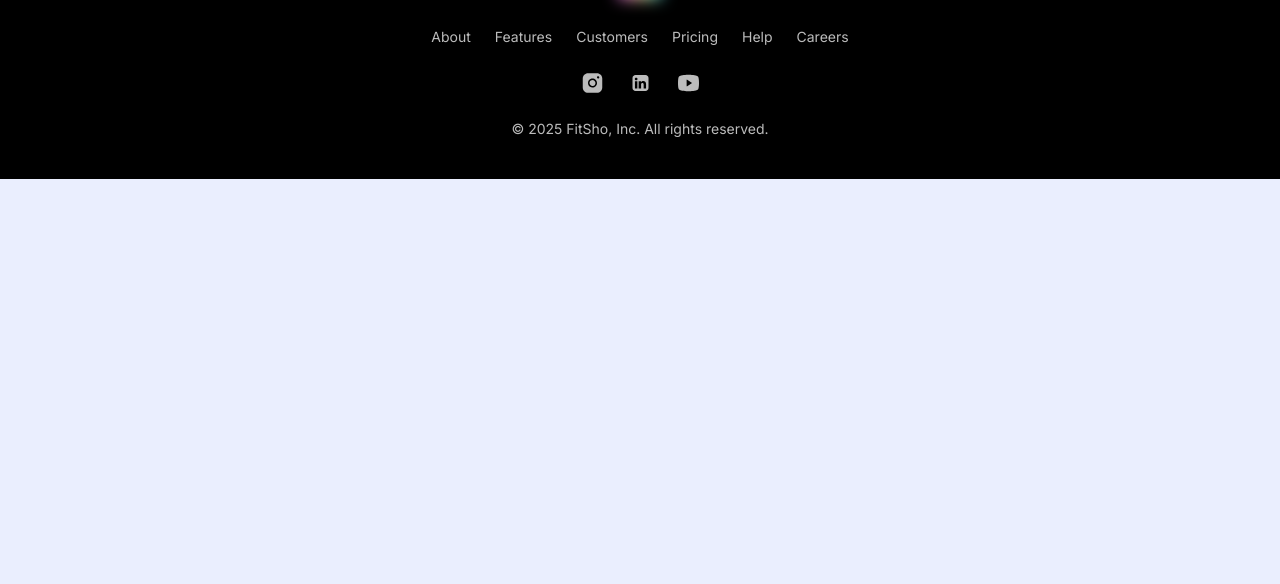
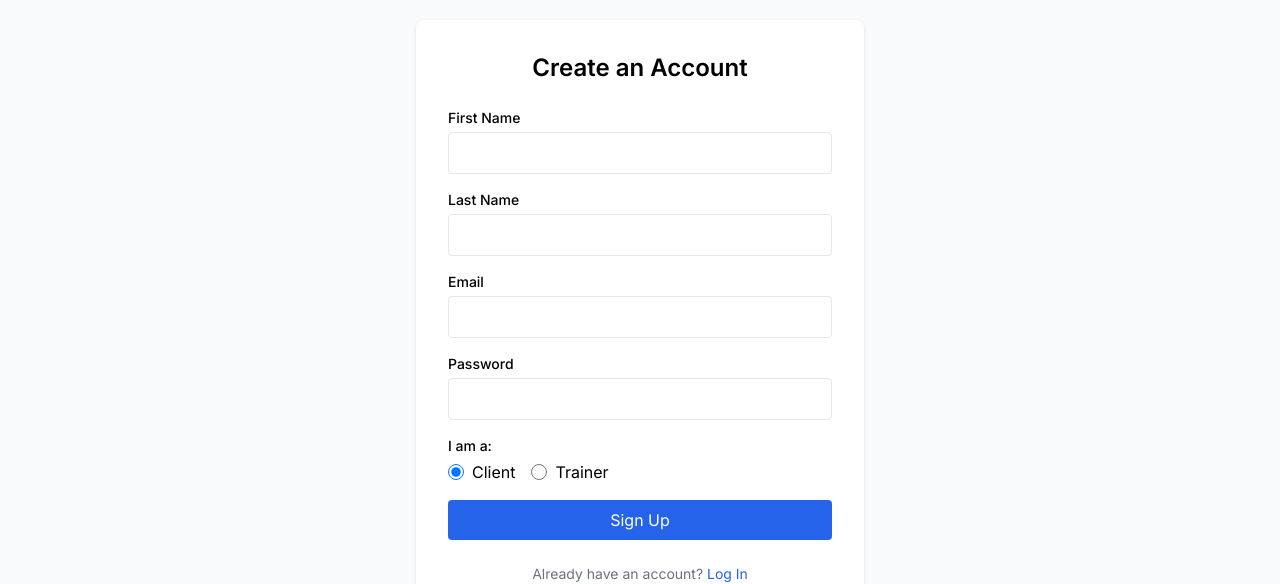
Before and after one commit to fit-sho/fitsho, a Next.js app: page /signup in a window 1280 px wide. Shown: the part 221-805 px from the top of the page. Built offline with nearby package versions, Linux system fonts and the light colour scheme; no server answers; a web font is replaced by a local one.

Commit message:
new signup page

```diff
--- a/src/app/signup/page.tsx
+++ b/src/app/signup/page.tsx
@@ -1,9 +1,182 @@
-import { SignUpForm } from "@/loginSections/SignUpForm";
+"use client";
+import { supabase } from "@/utils/supabase";
+import { useRouter } from "next/navigation";
+import { useState } from "react";
 
-export default function signupPage() {
+export default function SignUpPage() {
+  const router = useRouter();
+  const [firstName, setFirstName] = useState("");
+  const [lastName, setLastName] = useState("");
+  const [email, setEmail] = useState("");
+  const [password, setPassword] = useState("");
+  const [role, setRole] = useState<"client" | "trainer">("client");
+  const [loading, setLoading] = useState(false);
+  const [errorMsg, setErrorMsg] = useState<string | null>(null);
+  const [successMsg, setSuccessMsg] = useState<string | null>(null);
+
+  const handleSignUp = async (e: React.FormEvent) => {
+    e.preventDefault();
+    setErrorMsg(null);
+    setSuccessMsg(null);
+    setLoading(true);
+
+    const { data: { user }, error: authError } = await supabase.auth.signUp({
+      email,
+      password,
+    });
+
+    if (authError) {
+      setErrorMsg(authError.message);
+      setLoading(false);
+      return;
+    }
+
+    if (user) {
+      const { error: insertError } = await supabase.from("users").insert([
+        {
+          id: user.id,
+          email: email,
+          password: password,
+          first_name: firstName,
+          last_name: lastName,
+          role,
+        },
+      ]);
+
+      if (insertError) {
+        // If insertion fails (e.g. constraint), you might want to rollback or show message
+        setErrorMsg(insertError.message);
+        setLoading(false);
+        return;
+      }
+    }
+
+    setSuccessMsg(
+      "Sign-up successful! Check your email to confirm (if required)."
+    );
+    setLoading(false);
+
+    // Redirect to login page
+    setTimeout(() => {
+      router.push("/login");
+    }, 1500);
+  };
+
   return (
-    <>
-      <SignUpForm />
-    </>
+    <div className="min-h-screen flex items-center justify-center bg-gray-50">
+      <div className="max-w-md w-full bg-white p-8 rounded-lg shadow">
+        <h1 className="text-2xl font-semibold text-center mb-6">
+          Create an Account
+        </h1>
+
+        <form onSubmit={handleSignUp} className="space-y-4">
+          <div>
+            <label htmlFor="firstName" className="block text-sm font-medium">
+              First Name
+            </label>
+            <input
+              id="firstName"
+              type="text"
+              required
+              value={firstName}
+              onChange={(e) => setFirstName(e.target.value)}
+              className="mt-1 block w-full px-3 py-2 border rounded focus:outline-none focus:ring focus:ring-blue-200"
+            />
+          </div>
+
+          <div>
+            <label htmlFor="lastName" className="block text-sm font-medium">
+              Last Name
+            </label>
+            <input
+              id="lastName"
+              type="text"
+              required
+              value={lastName}
+              onChange={(e) => setLastName(e.target.value)}
+              className="mt-1 block w-full px-3 py-2 border rounded focus:outline-none focus:ring focus:ring-blue-200"
+            />
+          </div>
+
+          <div>
+            <label htmlFor="email" className="block text-sm font-medium">
+              Email
+            </label>
+            <input
+              id="email"
+              type="email"
+              required
+              value={email}
+              onChange={(e) => setEmail(e.target.value)}
+              className="mt-1 block w-full px-3 py-2 border rounded focus:outline-none focus:ring focus:ring-blue-200"
+            />
+          </div>
+
+          <div>
+            <label htmlFor="password" className="block text-sm font-medium">
+              Password
+            </label>
+            <input
+              id="password"
+              type="password"
+              required
+              value={password}
+              onChange={(e) => setPassword(e.target.value)}
+              className="mt-1 block w-full px-3 py-2 border rounded focus:outline-none focus:ring focus:ring-blue-200"
+            />
+          </div>
+
+          <div>
+            <label className="block text-sm font-medium">I am a:</label>
+            <div className="mt-1 flex space-x-4">
+              <label className="flex items-center space-x-2">
+                <input
+                  type="radio"
+                  name="role"
+                  value="client"
+                  checked={role === "client"}
+                  onChange={() => setRole("client")}
+                  className="h-4 w-4 text-blue-600 focus:ring-blue-500"
+                />
+                <span>Client</span>
+              </label>
+              <label className="flex items-center space-x-2">
+                <input
+                  type="radio"
+                  name="role"
+                  value="trainer"
+                  checked={role === "trainer"}
+                  onChange={() => setRole("trainer")}
+                  className="h-4 w-4 text-blue-600 focus:ring-blue-500"
+                />
+                <span>Trainer</span>
+              </label>
+            </div>
+          </div>
+
+          <button
+            type="submit"
+            disabled={loading}
+            className="w-full bg-blue-600 text-white py-2 rounded hover:bg-blue-700 disabled:opacity-50"
+          >
+            {loading ? "Signing Up…" : "Sign Up"}
+          </button>
+
+          {errorMsg && (
+            <p className="text-red-600 text-sm text-center">{errorMsg}</p>
+          )}
+          {successMsg && (
+            <p className="text-green-600 text-sm text-center">{successMsg}</p>
+          )}
+        </form>
+
+        <p className="mt-6 text-center text-gray-500 text-sm">
+          Already have an account?{" "}
+          <a href="/login" className="text-blue-600 hover:underline">
+            Log In
+          </a>
+        </p>
+      </div>
+    </div>
   );
 }
```
